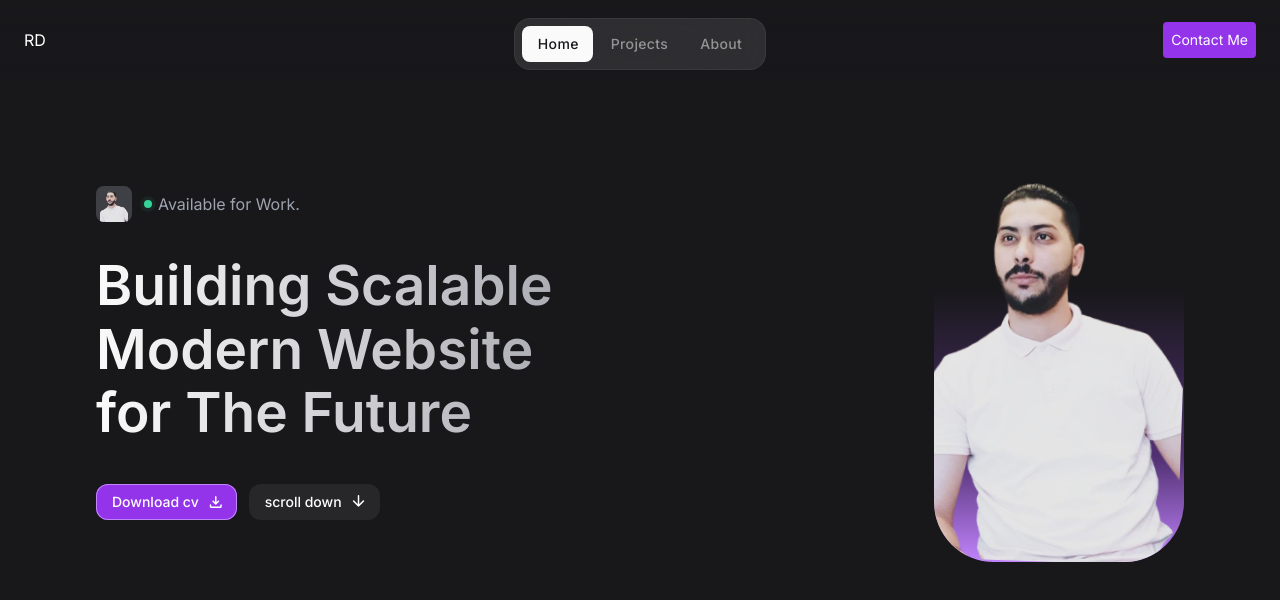
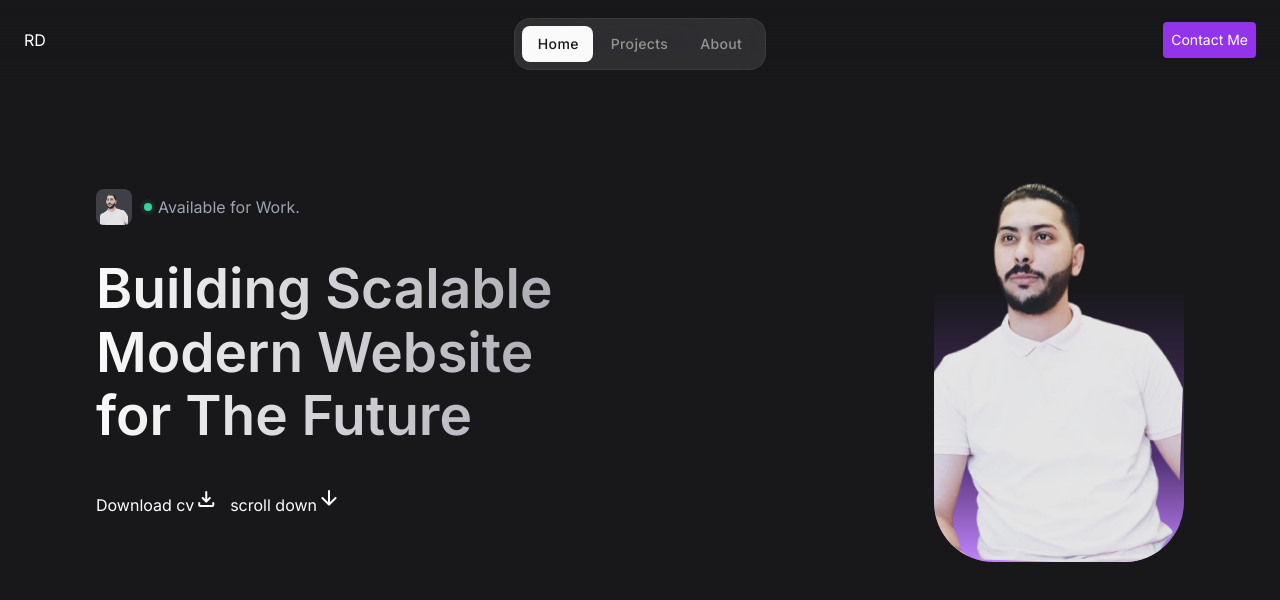
Before and after one commit to RidaKhaoua/myProtfolio, a React (Vite) app: page / in a window 1280 px wide. Shown: the top 600 px of the page. Built offline with nearby package versions, Linux system fonts and the light colour scheme.

Commit message:
update: update name of class

```diff
--- a/src/components/sections/hero/Hero.tsx
+++ b/src/components/sections/hero/Hero.tsx
@@ -27,7 +27,7 @@ function Hero() {
           </h2>
           <div className="flex gap-3">
             <LinkHref
-              classname="btn btn-primary"
+              className="btn btn-primary"
               label="Download cv"
               icon="download"
               href={myCv}
@@ -35,7 +35,7 @@ function Hero() {
               target="_blank"
             />
             <LinkHref
-              classname="btn btn-outline"
+              className="btn btn-outline"
               label="scroll down"
               icon="arrow_downward"
               iconAniamte="animate-bounce"
```
